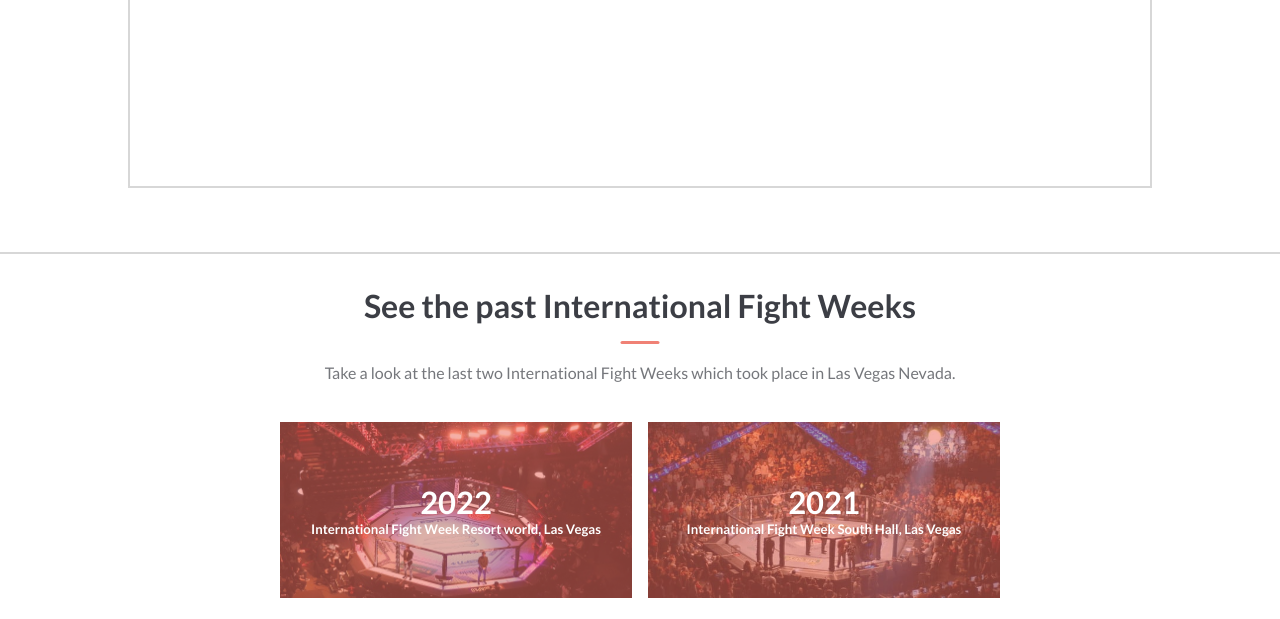
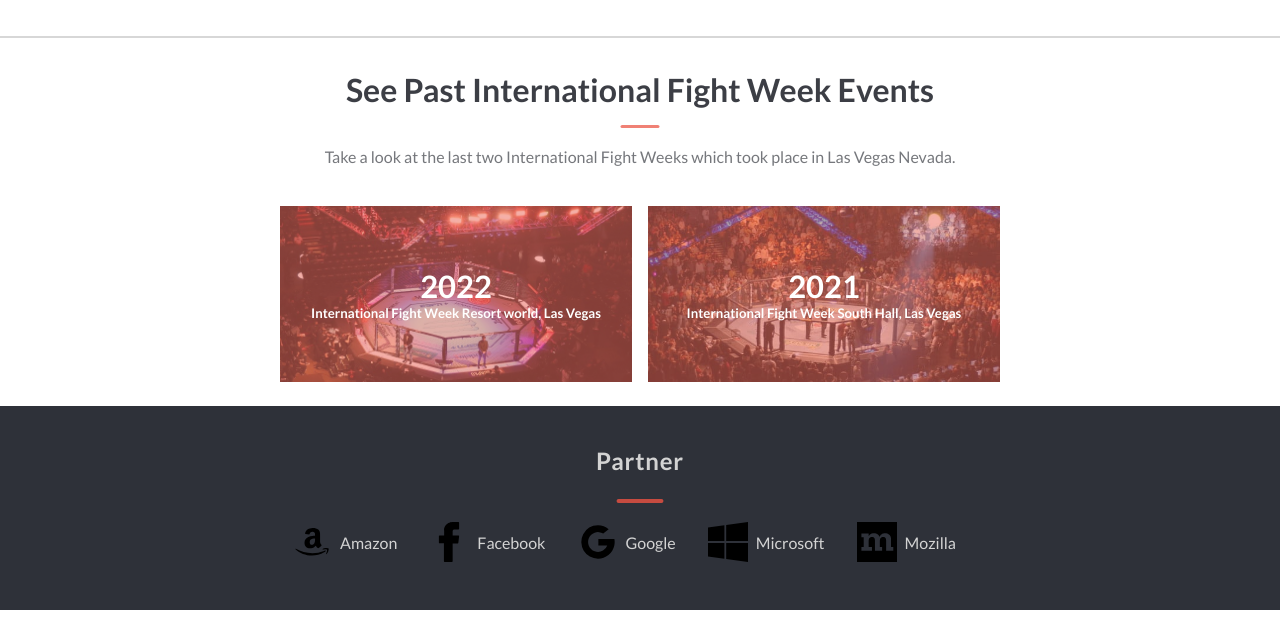
Before and after one commit to francis450/CapStoneProject, a website: page about.html in a window 1280 px wide. Shown: the part 1475-2094 px from the top of the page. Drawn offline with Linux system fonts and the light colour scheme; a web font is replaced by a local one.

Commit message:
Add about pages' partners section

```diff
--- a/about.html
+++ b/about.html
@@ -90,7 +90,7 @@
   <!-- Past events -->
   <section class="pastEvent" id="pastEvent">
     <div>
-      <h2>See the past International Fight Weeks</h2>
+      <h2>See Past International Fight Week Events</h2>
       <img class="indicator" src="img/indicator.svg" alt="Line Break">
     </div>
     <p>Take a look at the last two International Fight Weeks which took place in Las Vegas Nevada.</p>
@@ -105,5 +105,25 @@
       </li>
     </ul>
   </section>
+
+  <!-- partners section -->
+  <section class="partner partnerMobile" id="partner">
+    <div>
+      <h2>Partner</h2>
+      <img class="indicator" src="./img/indicator.svg" alt="Line Break">
+    </div>
+    <ul>
+      <li><img src="./img/logoAmazon.svg" alt="Amazon Logo">Amazon
+      </li>
+      <li><img src="./img/logoFacebook.svg" alt="Facebook Logo">Facebook
+      </li>
+      <li><img src="./img/logoGoogle.svg" alt="Google Logo">Google
+      </li>
+      <li><img src="./img/logoMicrosoft.svg" alt="Microsoft Logo">Microsoft
+      </li>
+      <li><img src="./img/logoMozilla.svg" alt="Mozilla Logo">Mozilla
+      </li>
+    </ul>
+  </section>
 </body>
 </html>
--- a/styles.css
+++ b/styles.css
@@ -682,8 +682,6 @@ nav {
   }
 
   .boxLogo {
-    max-width: 80%;
-    max-height: 80%;
     object-fit: cover;
   }
 
```
